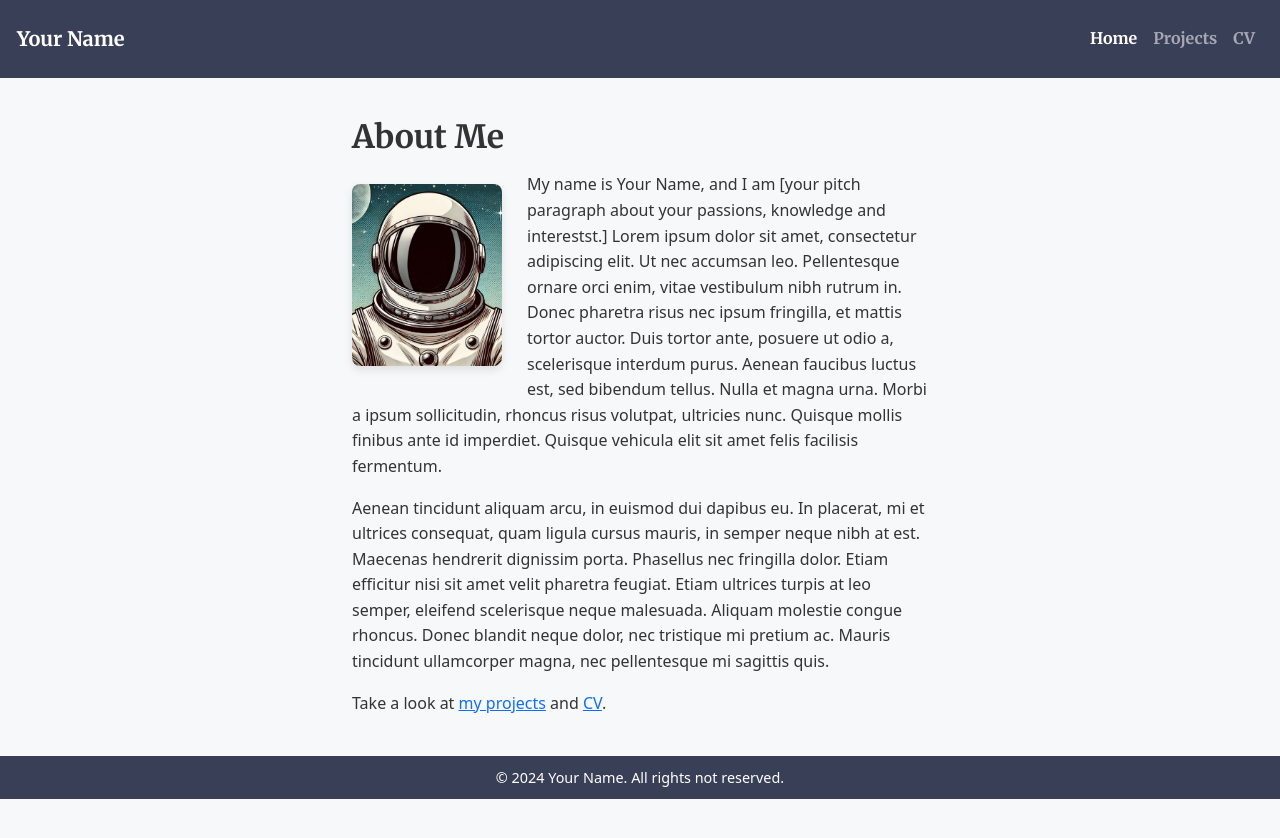
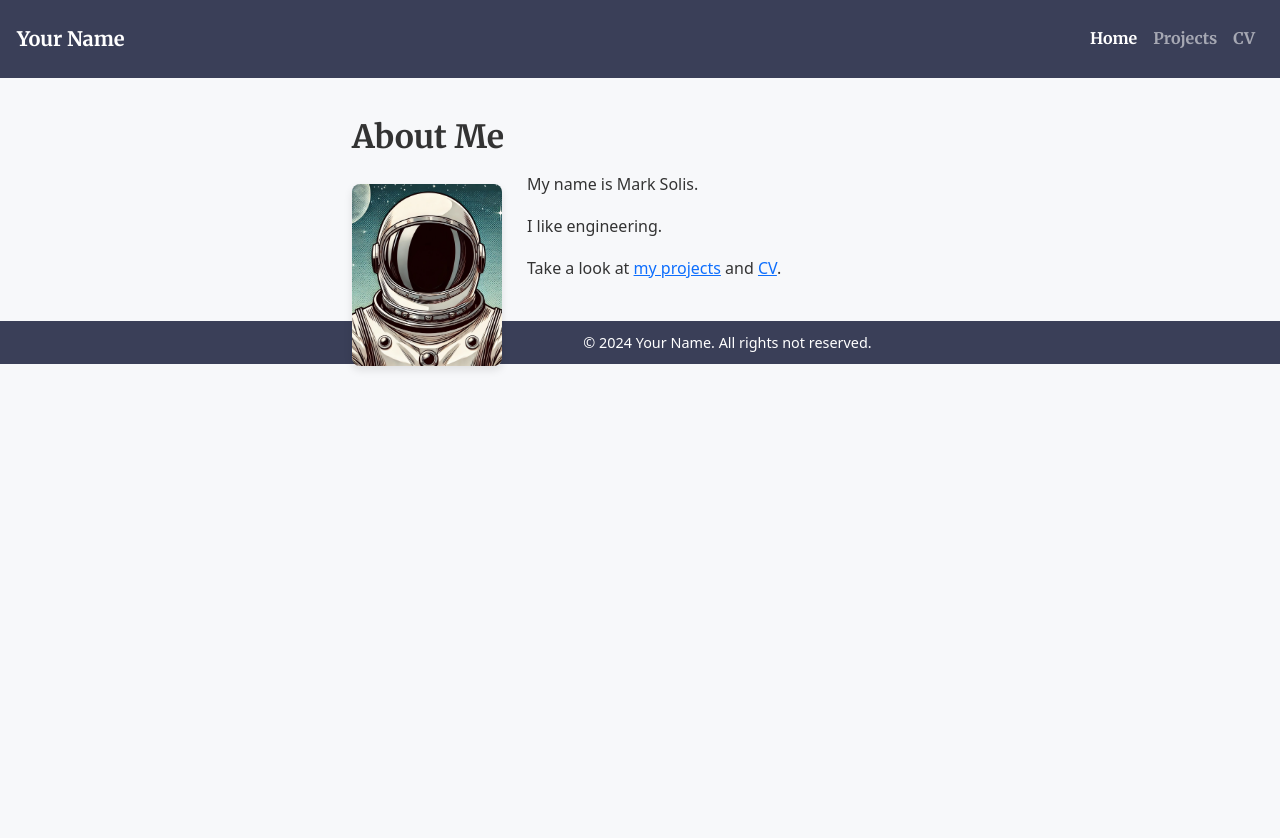
Before and after one commit to msolis424/msolis-website, a Jekyll site: the page built from index.md, in a window 1280 px wide. Shown: the top 838 px of the page. Built offline with Jekyll 4.4.1, drawn with Linux system fonts in a browser that asks for light colours.

Commit message:
changestest

```diff
--- a/index.md
+++ b/index.md
@@ -9,8 +9,8 @@ title: Mark Solis
 ![Profile Picture]({{ "assets/images/profile-pic.jpg" | relative_url }}){: class="profile-image"}
 
 
-My name is {{ site.name }}, and I am [your pitch paragraph about your passions, knowledge and interestst.] Lorem ipsum dolor sit amet, consectetur adipiscing elit. Ut nec accumsan leo. Pellentesque ornare orci enim, vitae vestibulum nibh rutrum in. Donec pharetra risus nec ipsum fringilla, et mattis tortor auctor. Duis tortor ante, posuere ut odio a, scelerisque interdum purus. Aenean faucibus luctus est, sed bibendum tellus. Nulla et magna urna. Morbi a ipsum sollicitudin, rhoncus risus volutpat, ultricies nunc. Quisque mollis finibus ante id imperdiet. Quisque vehicula elit sit amet felis facilisis fermentum.
+My name is Mark Solis.
 
-Aenean tincidunt aliquam arcu, in euismod dui dapibus eu. In placerat, mi et ultrices consequat, quam ligula cursus mauris, in semper neque nibh at est. Maecenas hendrerit dignissim porta. Phasellus nec fringilla dolor. Etiam efficitur nisi sit amet velit pharetra feugiat. Etiam ultrices turpis at leo semper, eleifend scelerisque neque malesuada. Aliquam molestie congue rhoncus. Donec blandit neque dolor, nec tristique mi pretium ac. Mauris tincidunt ullamcorper magna, nec pellentesque mi sagittis quis.
+I like engineering.
 
 Take a look at <a href="{{ "/projects/" | relative_url }}">my projects</a> and <a href="{{ "/cv/" | relative_url }}">CV</a>.
```
Also changed, not shown: 2 other files.
